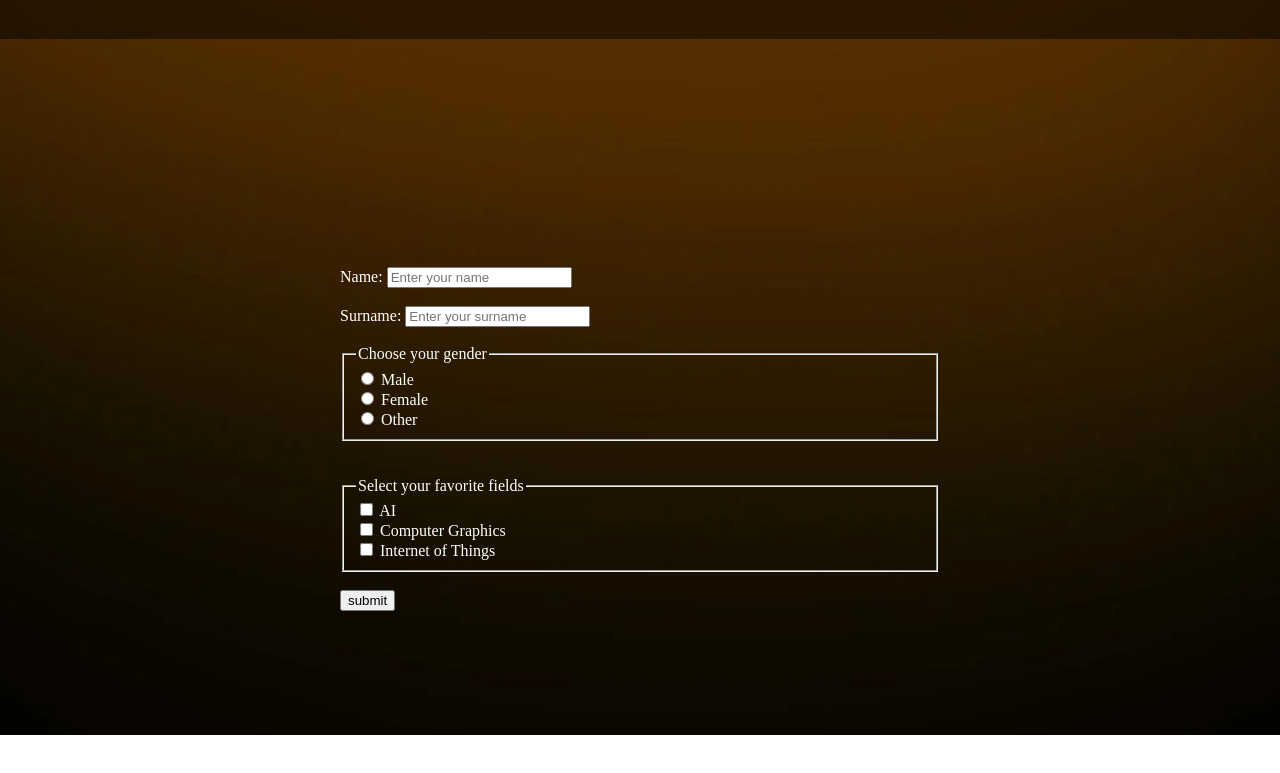
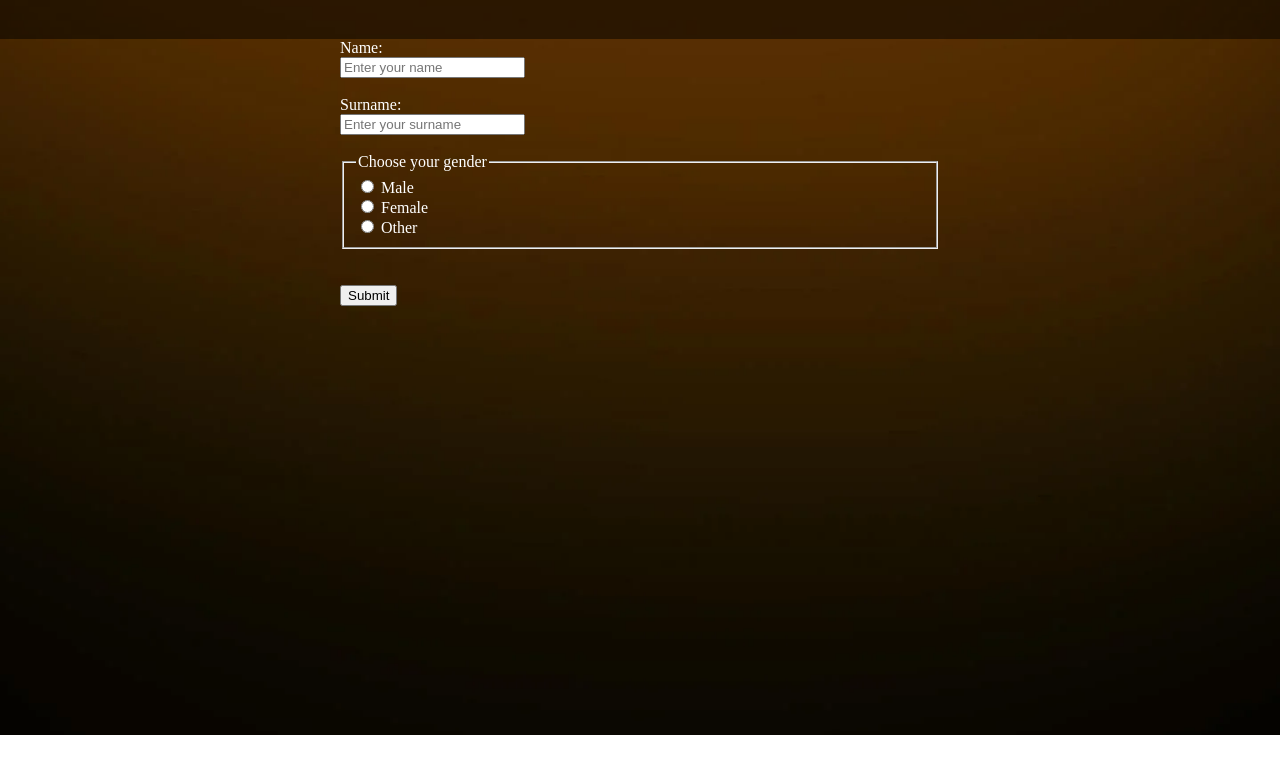
Before and after one commit to ilahaa/Assignment1-web1course, a plain HTML site: page public/contact.html in a window 1280 px wide. Shown: the part 65-838 px from the top of the page. After the commit the page ends 800 px from the top, so only its background shows below. Drawn offline with Linux system fonts and the light colour scheme.

Commit message:
add changes

```diff
--- a/assets/css/contact.css
+++ b/assets/css/contact.css
@@ -1,6 +1,5 @@
 .contact-main-form{
     width: 100%;
-    height: 100%;
     color: white;
     display: flex;
     align-items: center;
--- a/public/contact.html
+++ b/public/contact.html
@@ -28,7 +28,7 @@
             </ul>
             <ul class="icons">
                 <a target="_blank" href="https://github.com/ilahaa"><i class="fa-brands fa-github"></i></a>
-                <a target="_blank" href=" https://ilahaa.github.io/Assignment1-web1course/"><i class="fa-solid fa-link"
+                <a target="_blank" href="https://ilahaa.github.io/Assignment1-web1course/"><i class="fa-solid fa-link"
                         style="margin-left: 25px;"></i></a>
                 <a target="_blank" href="https://www.linkedin.com/in/ilaha-hasanli-65355a223"><i
                         class="fa-brands fa-linkedin" style="margin-left: 25px;"></i></a>
@@ -38,10 +38,10 @@
         </nav>
         <div class="contact-main-form">
             <form action="mailto:hasanliilaha12@gmail.com" method="post" enctype="text/plain">
-                <label for="name">Name:</label>
+                <label for="name">Name:</label> <br>
                 <input required name="fname" type="text" id="name" placeholder="Enter your name"> <br> <br>
-                <label for="surname">Surname:</label>
-                <input name="lname" type="text" id="surname" placeholder="Enter your surname">
+                <label for="surname">Surname:</label> <br>
+                <input required name="lname" type="text" id="surname" placeholder="Enter your surname">
 
                 <br> <br>
 
@@ -53,21 +53,10 @@
                     <input type="radio" name="gender" id="other" value="OTHER"> <label for="other">Other</label>
                 </fieldset>
 
-                <br> <br>
-
-                <fieldset>
-                    <legend>Select your favorite fields</legend>
-
-                    <input type="checkbox" id="field_ai" name="field" value="AI">
-                    <label for="field_ai">AI</label> <br>
-                    <input type="checkbox" id="field_comp_graph" name="field" value="CompGraph">
-                    <label for="field_comp_graph">Computer Graphics</label> <br>
-                    <input type="checkbox" id="field_iot" name="field" value="IoT">
-                    <label for="field_iot">Internet of Things</label>
-                </fieldset>
+                <br>
 
                 <br>
-                <input type="submit" value="submit">
+                <input type="submit" value="Submit">
             </form>
         </div>
     </section>
```
Also changed, not shown: index.html (+1 -1 lines), public/education.html (+1 -1 lines).
